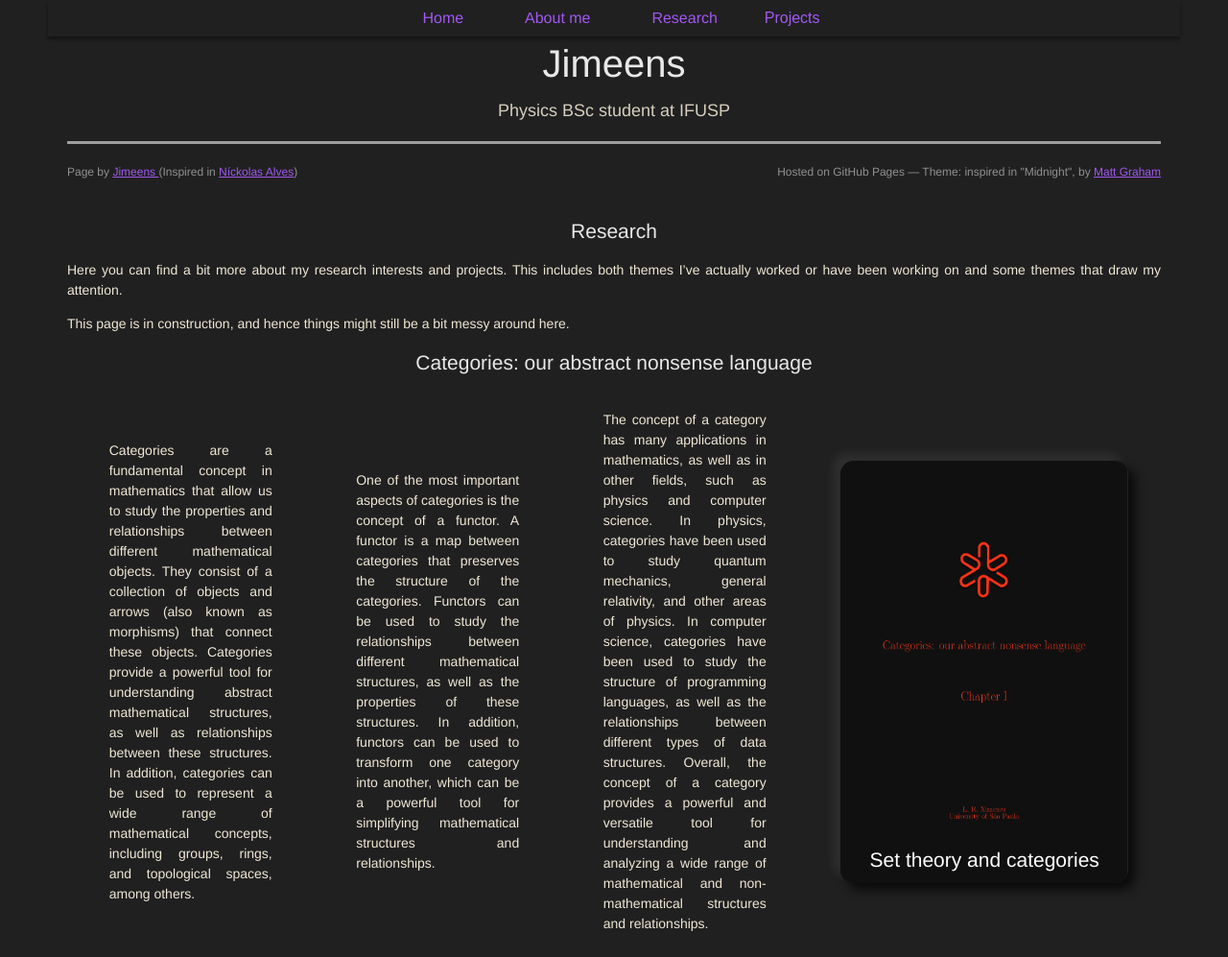
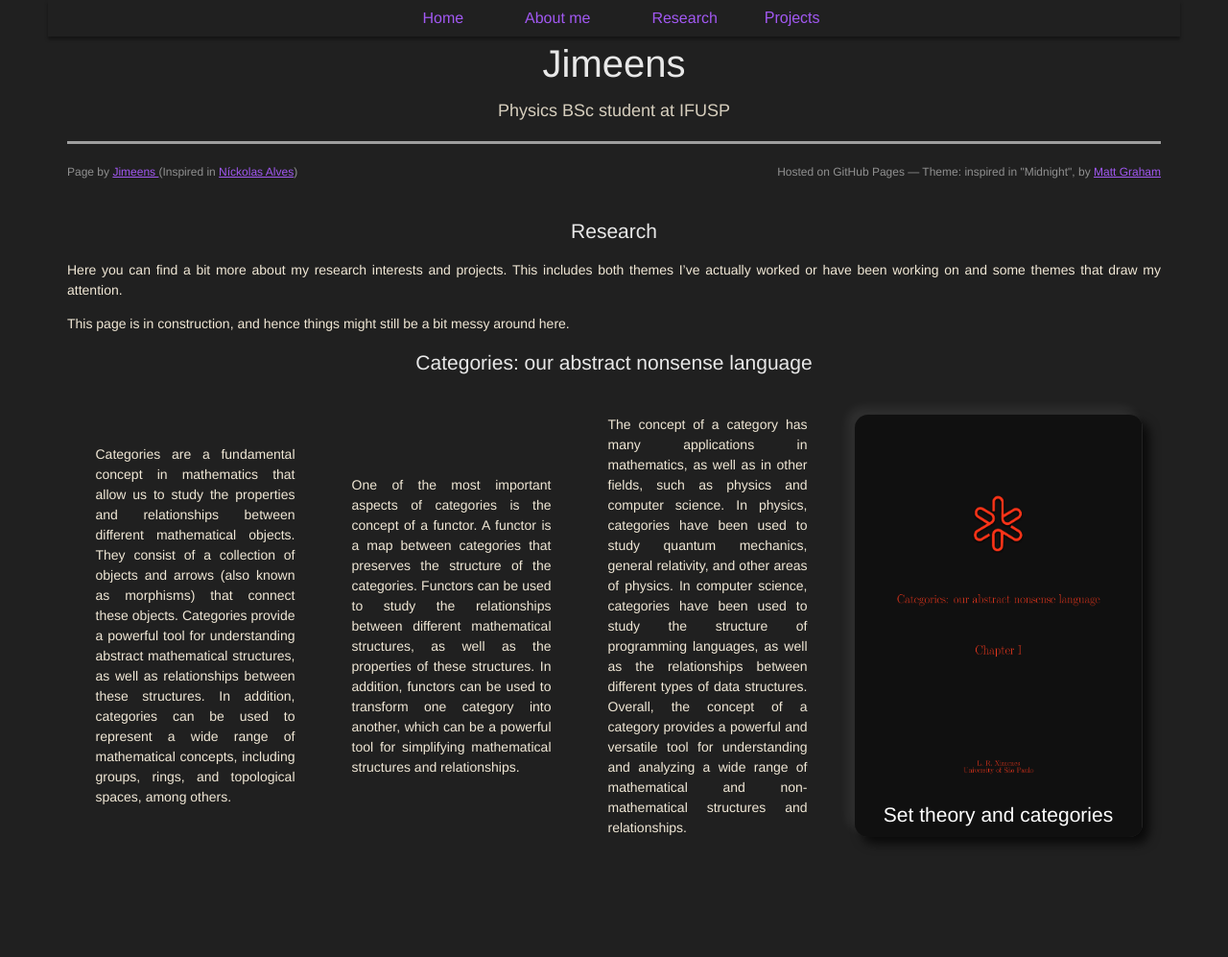
Before and after one commit to Jimeens/jimeens.github.io, a Jekyll site: the page built from research/index.md, in a window 1280 px wide and 997 px high. Shown: the whole window at 96% size. Built offline with Jekyll 4.4.1, drawn with Linux system fonts in a browser that asks for light colours; some web fonts are replaced; our own code applies the rules of GitHub Pages for plain Markdown files; grey boxes are pictures that could not be loaded.

Commit message:
Update cardstyle.scss

```diff
--- a/assets/css/cardstyle.scss
+++ b/assets/css/cardstyle.scss
@@ -165,9 +165,10 @@
 
 .coluna {
 	float: left;
-	width: 16.665%;
+	width: 20%;
 	box-sizing: border-box;
 	vertical-align: top;
 	padding: 10px;
+	display: inline-block;
 	border: 0px;
 }
```
